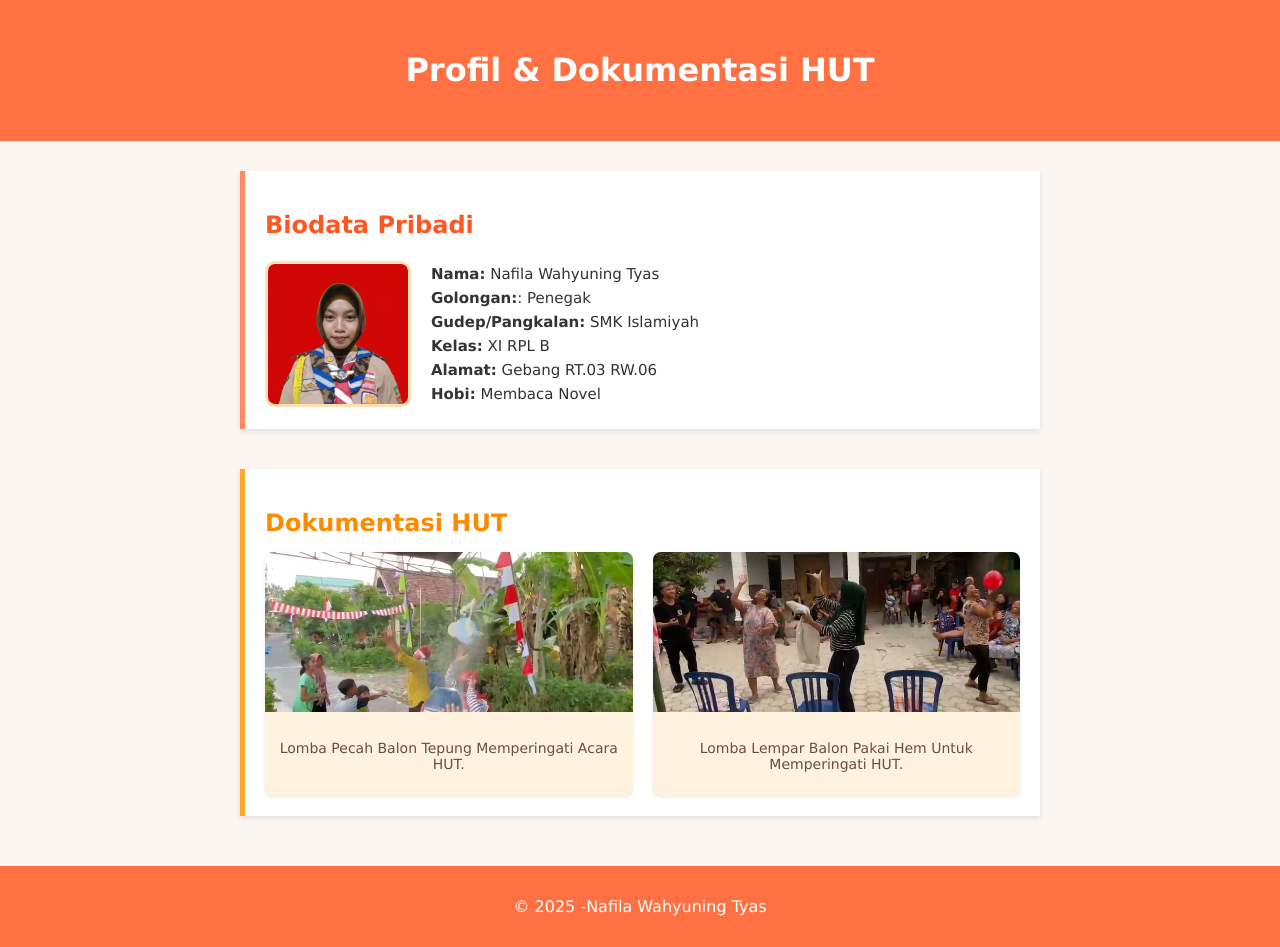
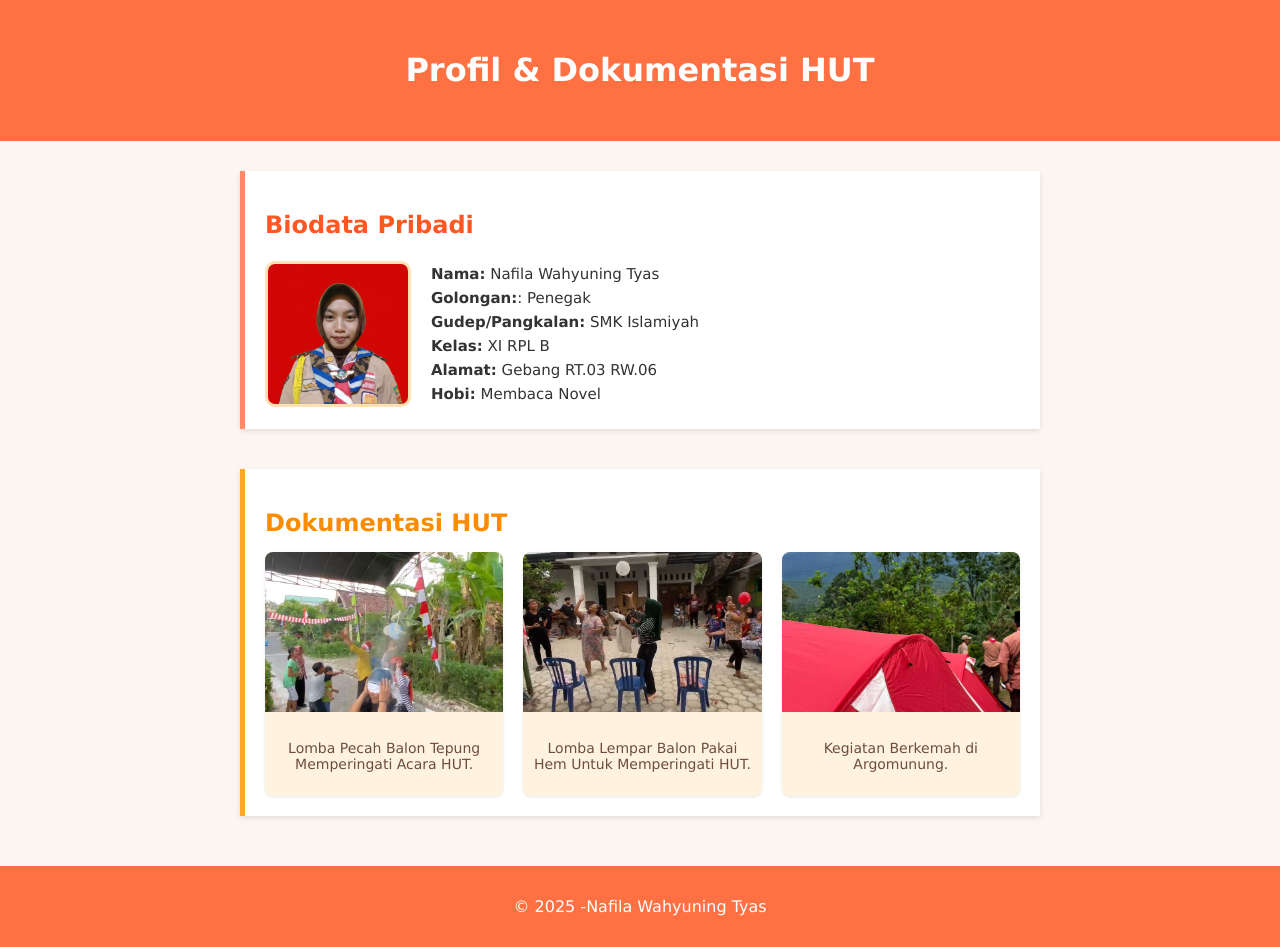
Before and after one commit to webnafila-hash/Website_personal, a plain HTML site: page index.html in a window 1280 px wide. Drawn offline with Linux system fonts and the light colour scheme.

Commit message:
index.html

```diff
--- a/index.html
+++ b/index.html
@@ -39,6 +39,10 @@
           <img src="Gambar WhatsApp 2025-10-03 pukul 12.07.32_c13f785e.jpg" alt="Gotong Royong 2">
           <p>Lomba Lempar Balon Pakai Hem Untuk Memperingati HUT.</p>
         </div>
+        <div class="item">
+          <img src="Gambar WhatsApp 2025-10-03 pukul 15.19.38_e8b7e111.jpg" alt="Gotong Royong 3">
+          <p>Kegiatan Berkemah di Argomunung.</p>
+        </div>
       </div>
     </section>
   </main>
```
